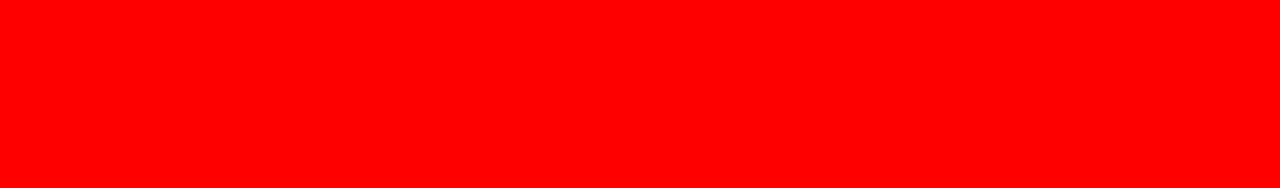
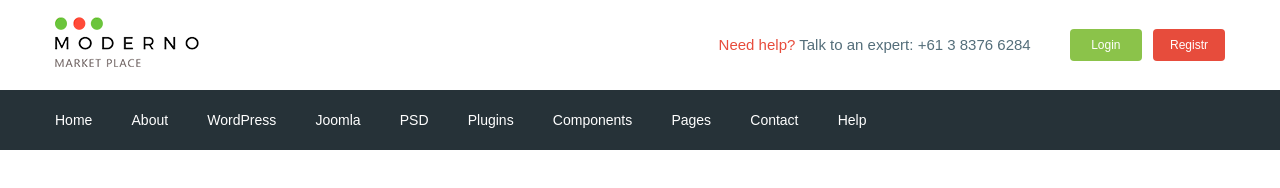
Before and after one commit to Podgornov-O/moderno, a website: page app/index.html in a window 1280 px wide. Drawn offline with nearby package versions, Linux system fonts and the light colour scheme; files that its build step writes are made by us from their sources.

Commit message:
added header

```diff
--- a/app/index.html
+++ b/app/index.html
@@ -1,18 +1,81 @@
 <!DOCTYPE html>
-<html lang="en">
+<html lang="ru">
   <head>
-  <meta charset="UTF-8">
-  <meta http-equiv="X-UA-Compatible" content="IE=edge">
-  <meta name="viewport" content="width=device-width, initial-scale=1.0">
+    <meta charset="UTF-8" />
+    <meta http-equiv="X-UA-Compatible" content="IE=edge" />
+    <meta name="viewport" content="width=device-width, initial-scale=1.0" />
     <title>Document</title>
-  <link rel="stylesheet" href="css/libs.min.css">
-  <link rel="stylesheet" href="css/style.min.css">
+    <link rel="preconnect" href="https://fonts.googleapis.com" />
+    <link rel="preconnect" href="https://fonts.gstatic.com" crossorigin />
+    <link
+      rel="stylesheet"
+      href="https://fonts.googleapis.com/css2?family=Roboto:wght@500;700&display=swap"
+    />
+    <link rel="stylesheet" href="css/libs.min.css" />
+    <link rel="stylesheet" href="css/style.min.css" />
   </head>
   <body>
-
-
-
-
+    <header class="header">
+      <div class="container">
+        <div class="header__top">
+          <div class="header__logo">
+            <a href="#">
+              <img src="images/logo.png" alt="logo" />
+            </a>
+          </div>
+          <div class="header__text">
+            <a href="#">
+              <span>Need help?</span>
+            </a>
+            Talk to an expert:
+            <a class="header__phone" href="tel:61383766284">+61 3 8376 6284</a>
+          </div>
+          <div class="header__box">
+            <a class="basket" href="#"></a>
+            <a class="header__btn header__btn-login" href="#">Login</a>
+            <a class="header__btn header__btn-registr" href="#">Registr</a>
+          </div>
+        </div>
+      </div>
+      <div class="header__menu">
+        <div class="container">
+          <nav class="menu">
+            <ul class="menu__list">
+              <li>
+                <a href="#"> Home </a>
+              </li>
+              <li>
+                <a href="#"> About </a>
+              </li>
+              <li>
+                <a href="#"> WordPress </a>
+              </li>
+              <li>
+                <a href="#"> Joomla </a>
+              </li>
+              <li>
+                <a href="#"> PSD </a>
+              </li>
+              <li>
+                <a href="#"> Plugins </a>
+              </li>
+              <li>
+                <a href="#"> Components </a>
+              </li>
+              <li>
+                <a href="#"> Pages </a>
+              </li>
+              <li>
+                <a href="#"> Contact </a>
+              </li>
+              <li>
+                <a href="#"> Help </a>
+              </li>
+            </ul>
+          </nav>
+        </div>
+      </div>
+    </header>
 
     <script src="https://ajax.googleapis.com/ajax/libs/jquery/3.6.0/jquery.min.js"></script>
     <script src="js/libs.min.js"></script>
--- /dev/null
+++ b/app/scss/_fonts.scss
@@ -0,0 +1,7 @@
+@font-face{
+  font-family: 'Roboto_regular', sans-serif;
+  src: url('../fonts/Roboto-Regular.woff2') format('woff2'),
+       url('../fonts/Roboto-Regular.woff') format('woff');
+ font-weight: 400;
+ font-display: swap;
+}
--- /dev/null
+++ b/app/scss/_global.scss
@@ -0,0 +1,32 @@
+html{
+  box-sizing: border-box;
+}
+*,
+*::before,
+*::after{
+  box-sizing: inherit;
+}
+body{
+  font-family: 'Roboto_regular', sans-serif;
+  font-size: 15px;
+  line-height: 24px;
+  color: $text;
+  font-weight: 400;
+}
+a{
+  display: inline-block;
+  text-decoration: none;
+  color: $text;
+}
+ul,
+li{
+  margin: 0;
+  padding: 0;
+  list-style: none;
+}
+
+.container{
+  max-width: 1200px;
+  margin: 0 auto;
+  padding: 0 15px;
+}
--- /dev/null
+++ b/app/scss/_vars.scss
@@ -0,0 +1,4 @@
+$text: #546e7a;
+$green: #8bc34a;
+$red: #e74c3c;
+$bg: #263238;
--- a/app/scss/style.scss
+++ b/app/scss/style.scss
@@ -1,15 +1,56 @@
-html{
-  box-sizing: border-box;
+@import 'vars';
+@import 'global';
+@import 'fonts';
+
+
+.header__top{
+  display: flex;
+  justify-content: space-between;
+  height: 90px;
+  align-items: center;
 }
-*,
-*::before,
-*::after{
-  box-sizing: inherit;
+.header__text{
+  font-size: 15px;
+  margin-left: auto;
+  margin-right: 28px;
+
+  span{
+    color:$red;
+  }
+}
+.header__btn{
+  padding: 4px 0;
+  color: #fff;
+  font-size: 12px;
+  width: 72px;
+  text-align: center;
+  border-radius: 4px;
+  margin-left: 7px;
+}
+.header__btn-login{
+    background-color: $green;
+}
+.header__btn-registr{
+    background-color: $red;
 }
 
-body{
-  background-color: red;
+.header__menu{
+  background-color: $bg;
 }
-.box{
+.menu{
   display: flex;
+  align-items: center;
+  height: 60px;
 }
+.menu__list{
+  li{
+    display: inline-block;
+    & + li{
+      margin-left: 35px;
+    }
+  }
+  a{
+    color: #fff;
+    font-size: 14px;
+  }
+}
```
Also changed, not shown: gulpfile.js (+4 -4 lines), app/fonts/Roboto-Regular.woff (added), app/fonts/Roboto-Regular.woff2 (added), app/images/logo.png (added). Lines whose indentation alone changed are shown as unchanged.
